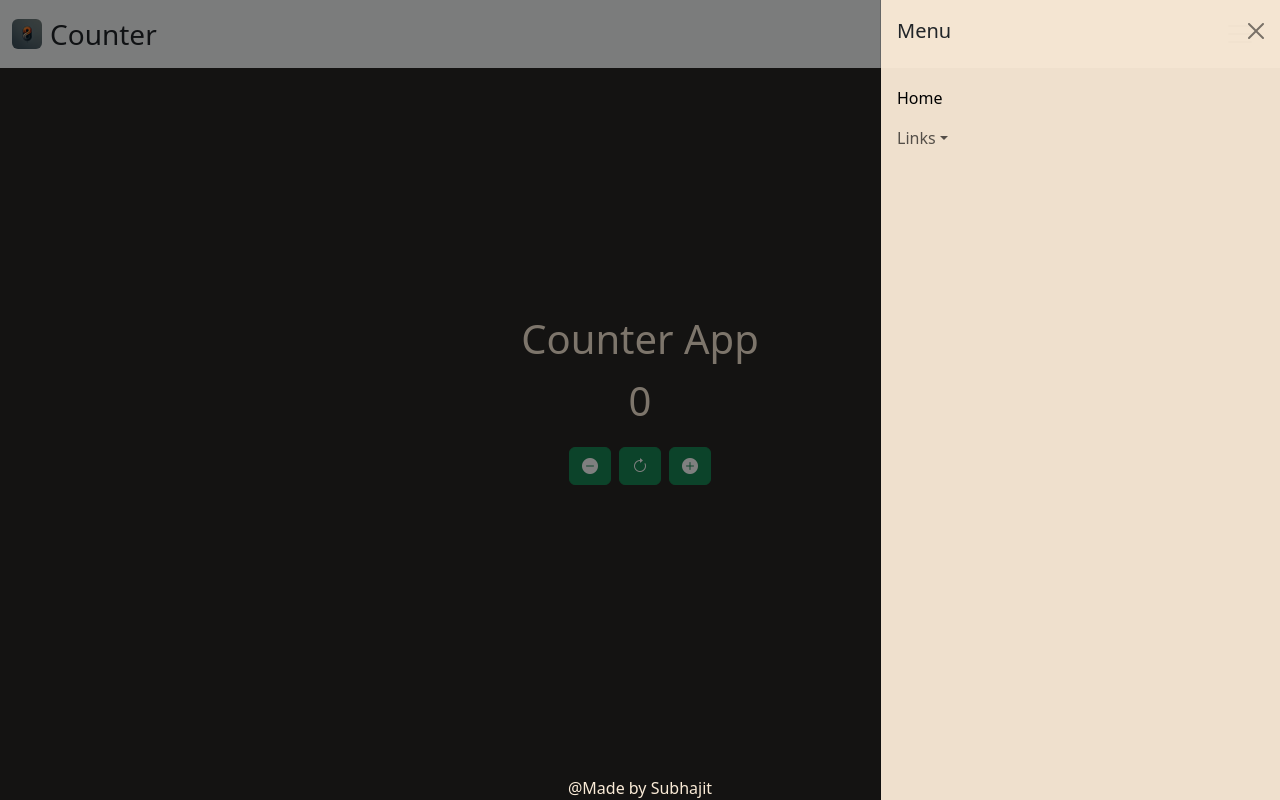
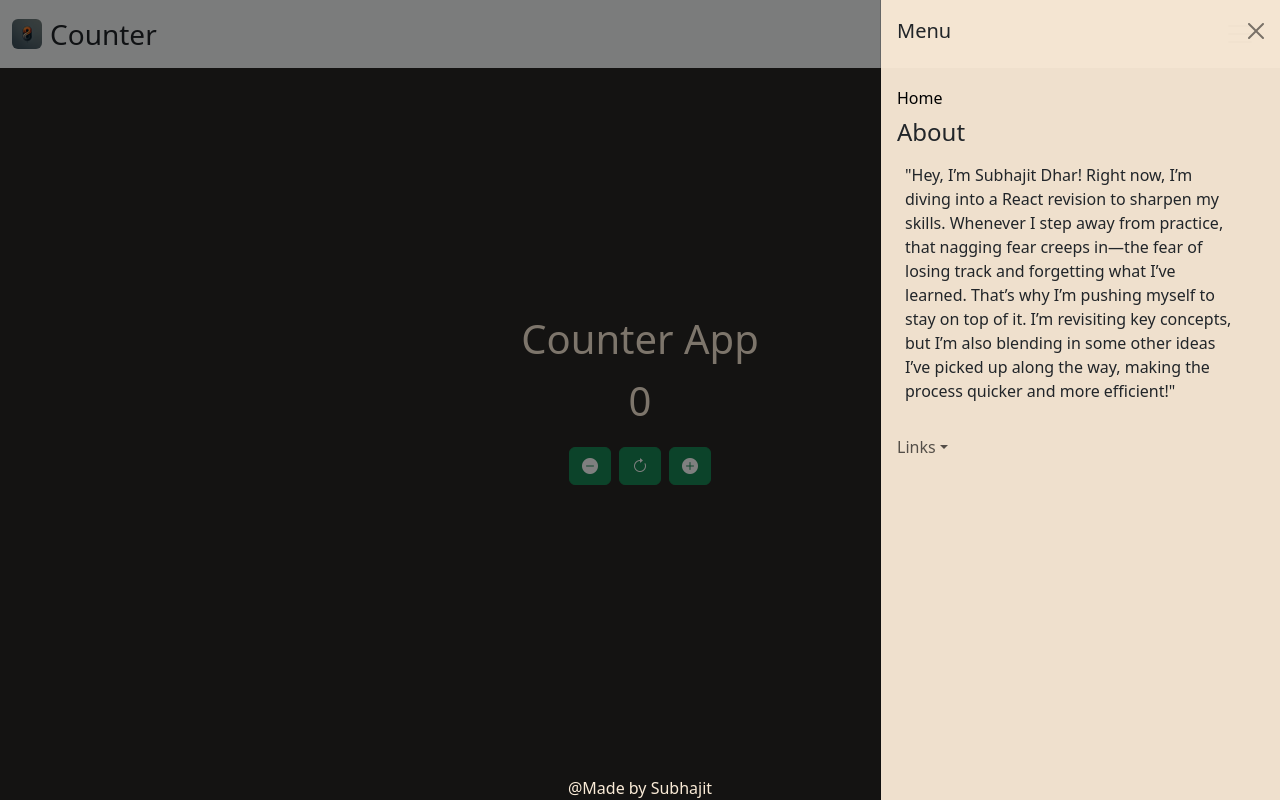
Before and after one commit to SGoD11/React_in_14_days, a React (Create React App) app in the folder 04-state-management/: page / in a window 1280 px wide. Both pictures are taken after a click on the button 1240 px from the left and 34 px from the top of the page. Built offline with nearby package versions, Linux system fonts and the light colour scheme.

Commit message:
Made some about section

```diff
--- a/04-state-management/src/components/Header.jsx
+++ b/04-state-management/src/components/Header.jsx
@@ -33,8 +33,15 @@ export default function Header() {
                                 <li class="nav-item">
                                     <a class="nav-link active" aria-current="page" href="#">Home</a>
                                 </li>
+
+                                <li>
+                                    <h4>About</h4>
+                                    <p className="p-2 "> "Hey, I’m Subhajit Dhar! Right now, I’m diving into a React revision to sharpen my skills. Whenever I step away from practice, that nagging fear creeps in—the fear of losing track and forgetting what I’ve learned. That’s why I’m pushing myself to stay on top of it. I’m revisiting key concepts, but I’m also blending in some other ideas I’ve picked up along the way, making the process quicker and more efficient!" </p>
+
+                                </li>
+
                                 <li class="nav-item dropdown">
-                                    <p class="nav-link dropdown-toggle"  role="button" data-bs-toggle="dropdown" aria-expanded="false">
+                                    <p class="nav-link dropdown-toggle" role="button" data-bs-toggle="dropdown" aria-expanded="false">
                                         Links
                                     </p>
                                     <ul class="dropdown-menu">
@@ -44,10 +51,11 @@ export default function Header() {
                                                 <a target="_blank" href="https://www.instagram.com/subhajit_dhar_sd/"><i class="bi bi-instagram"></i></a>
                                                 <a target="_blank" href="https://www.threads.net/@subhajit_dhar_sd"><i class="bi bi-threads"></i></a>
                                                 <a target="_blank" href="mailto:freeplay644@gmail.com"><i class="bi bi-envelope-at"></i></a>
-                                        </div>
+                                            </div>
                                         </li>
                                     </ul>
                                 </li>
+
                             </ul>
                         </div>
                     </div>
```
